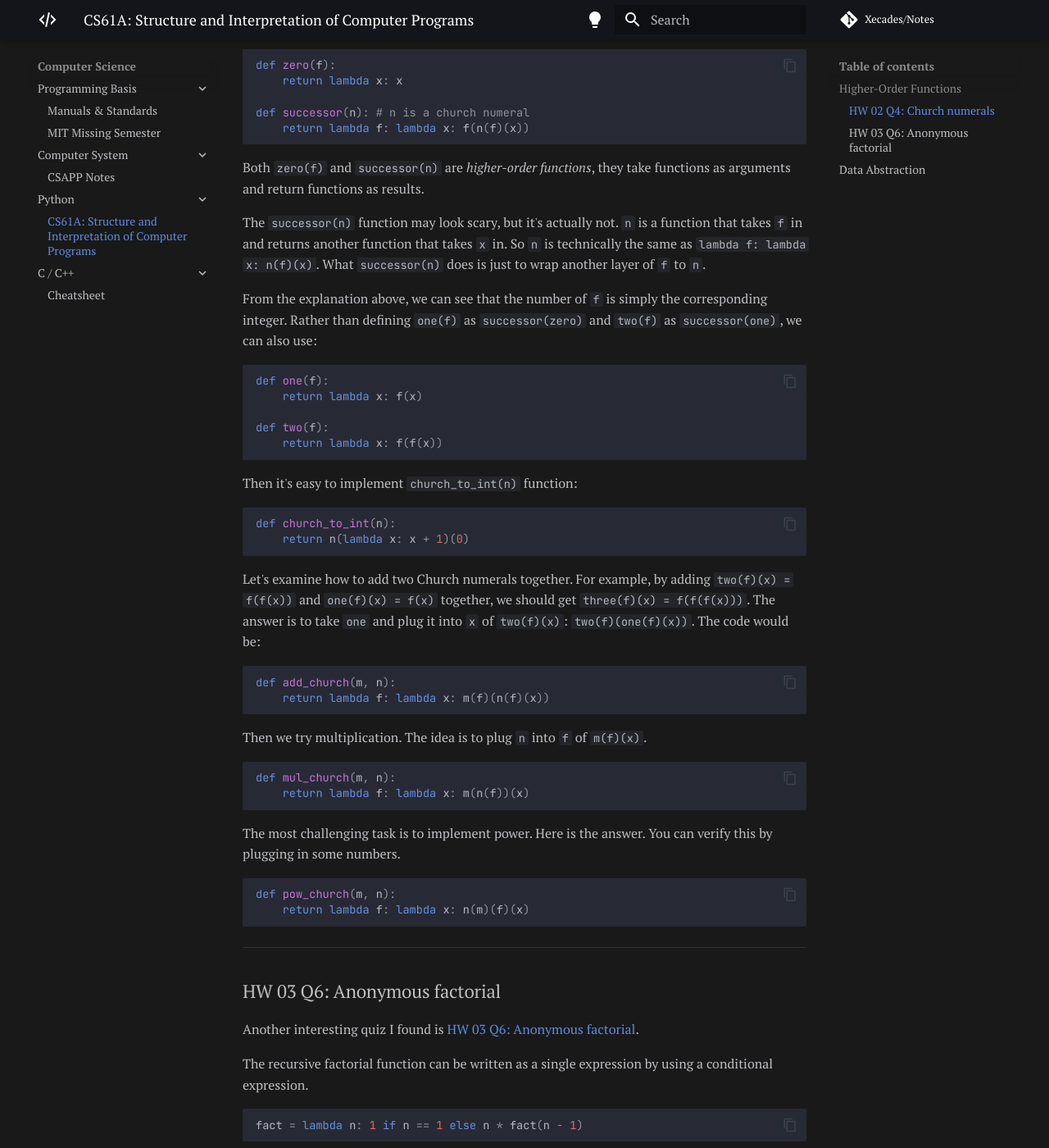
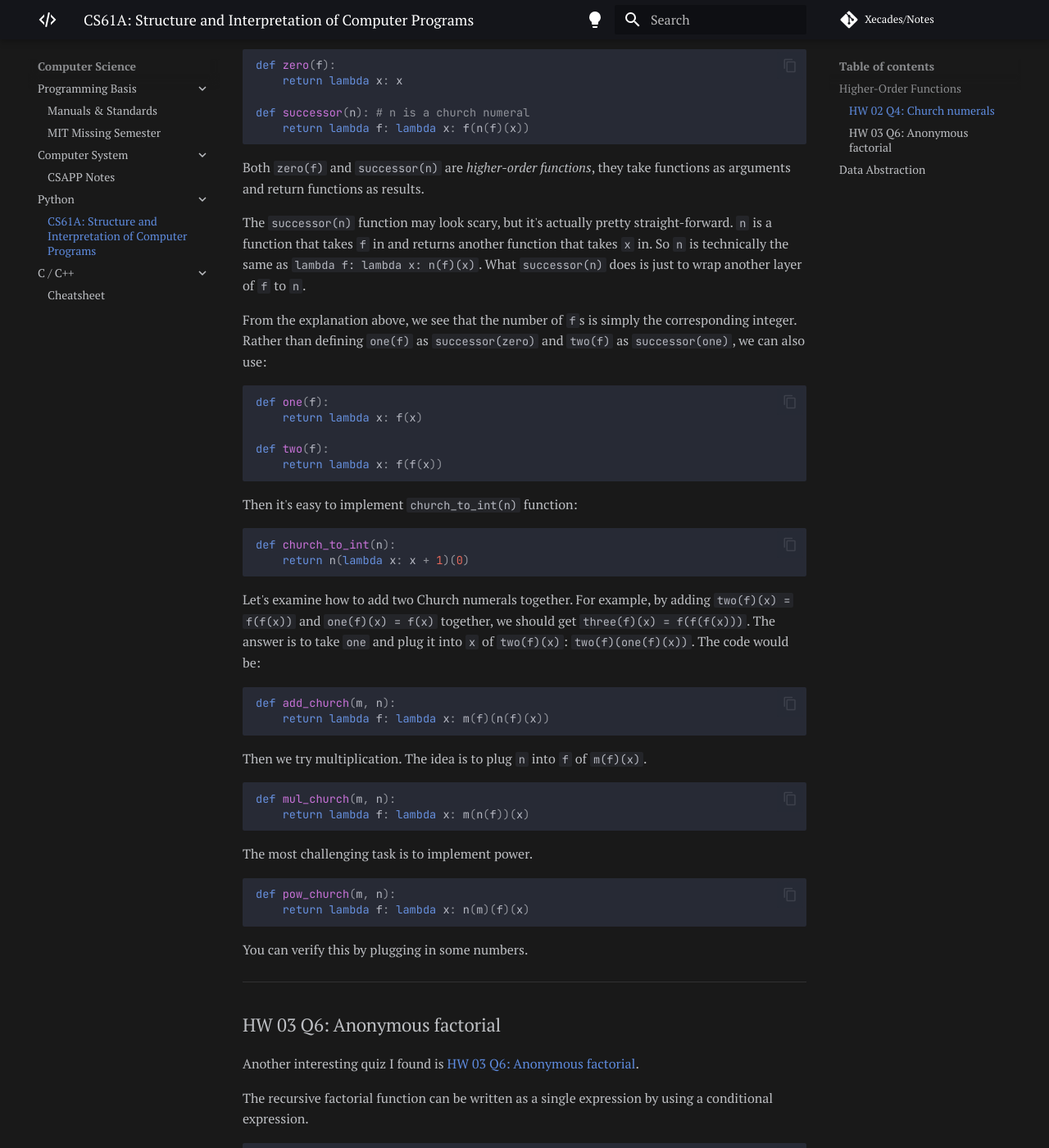
Before and after one commit to Xecades/Notes, an MkDocs documentation site: the page built from docs/cs/py/cs61a.md, in a window 1280 px wide and 1400 px high, scrolled down 674 px. Shown: the whole window at 82% size. Built offline with MkDocs 1.6.1 and Material for MkDocs 9.7.7, drawn with Linux system fonts in a browser that asks for light colours; comment, search, counter and statistics services are not loaded.

Commit message:
style: change words and expressions in cs61a notes

````diff
--- a/docs/cs/py/cs61a.md
+++ b/docs/cs/py/cs61a.md
@@ -26,9 +26,9 @@ def successor(n): # n is a church numeral
 
 Both `zero(f)` and `successor(n)` are *higher-order functions*, they take functions as arguments and return functions as results.
 
-The `successor(n)` function may look scary, but it's actually not. `n` is a function that takes `f` in and returns another function that takes `x` in. So `n` is technically the same as `lambda f: lambda x: n(f)(x)`. What `successor(n)` does is just to wrap another layer of `f` to `n`.
+The `successor(n)` function may look scary, but it's actually pretty straight-forward. `n` is a function that takes `f` in and returns another function that takes `x` in. So `n` is technically the same as `lambda f: lambda x: n(f)(x)`. What `successor(n)` does is just to wrap another layer of `f` to `n`.
 
-From the explanation above, we can see that the number of `f` is simply the corresponding integer. Rather than defining `one(f)` as `successor(zero)` and `two(f)` as `successor(one)`, we can also use:
+From the explanation above, we see that the number of `f`s is simply the corresponding integer. Rather than defining `one(f)` as `successor(zero)` and `two(f)` as `successor(one)`, we can also use:
 
 ```py
 def one(f):
@@ -58,12 +58,15 @@ Then we try multiplication. The idea is to plug `n` into `f` of `m(f)(x)`.
 def mul_church(m, n):
     return lambda f: lambda x: m(n(f))(x)
 ```
-The most challenging task is to implement power. Here is the answer. You can verify this by plugging in some numbers.
+
+The most challenging task is to implement power.
 
 ```py
 def pow_church(m, n):
     return lambda f: lambda x: n(m)(f)(x)
 ```
+
+You can verify this by plugging in some numbers.
 
 ---
 
````
